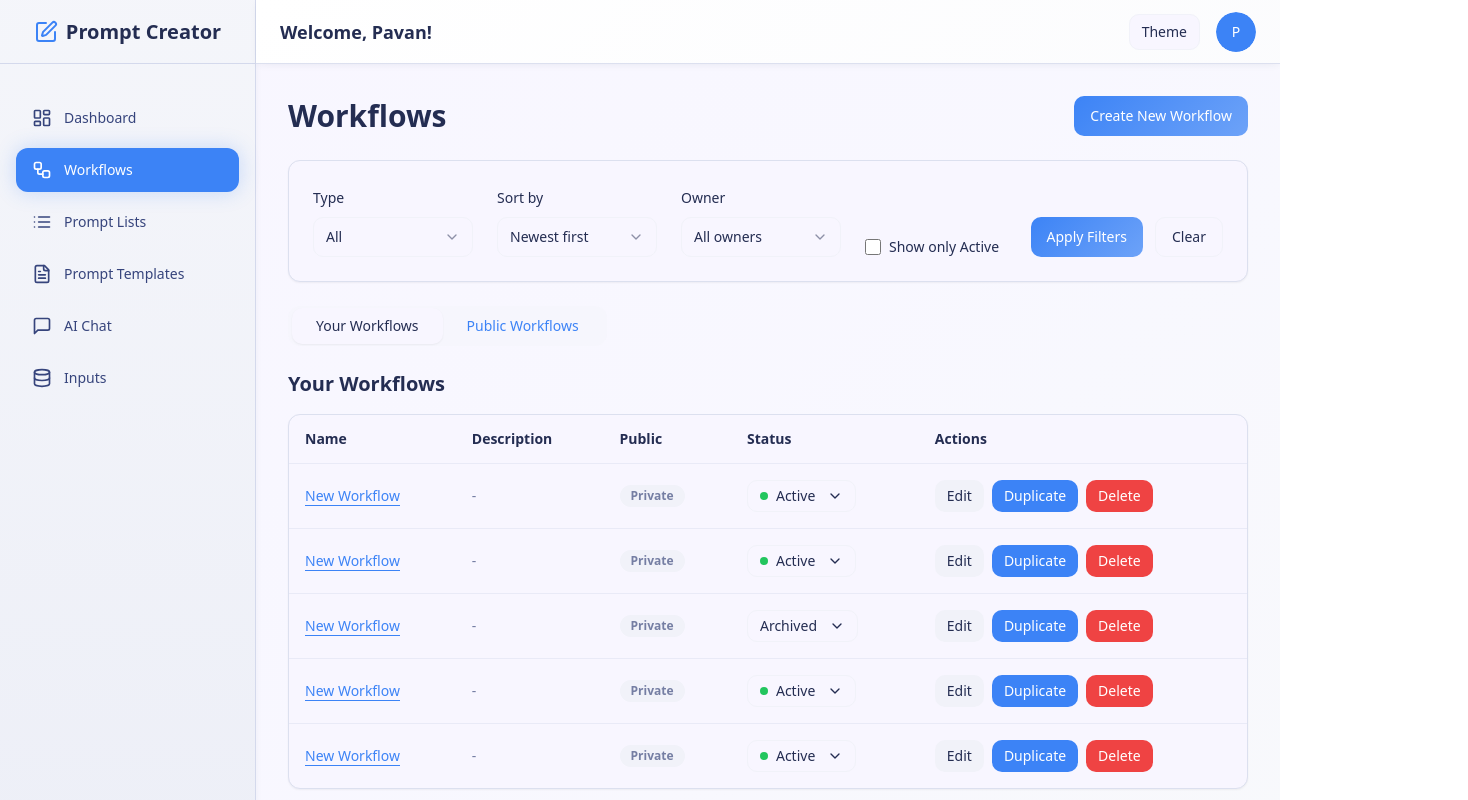
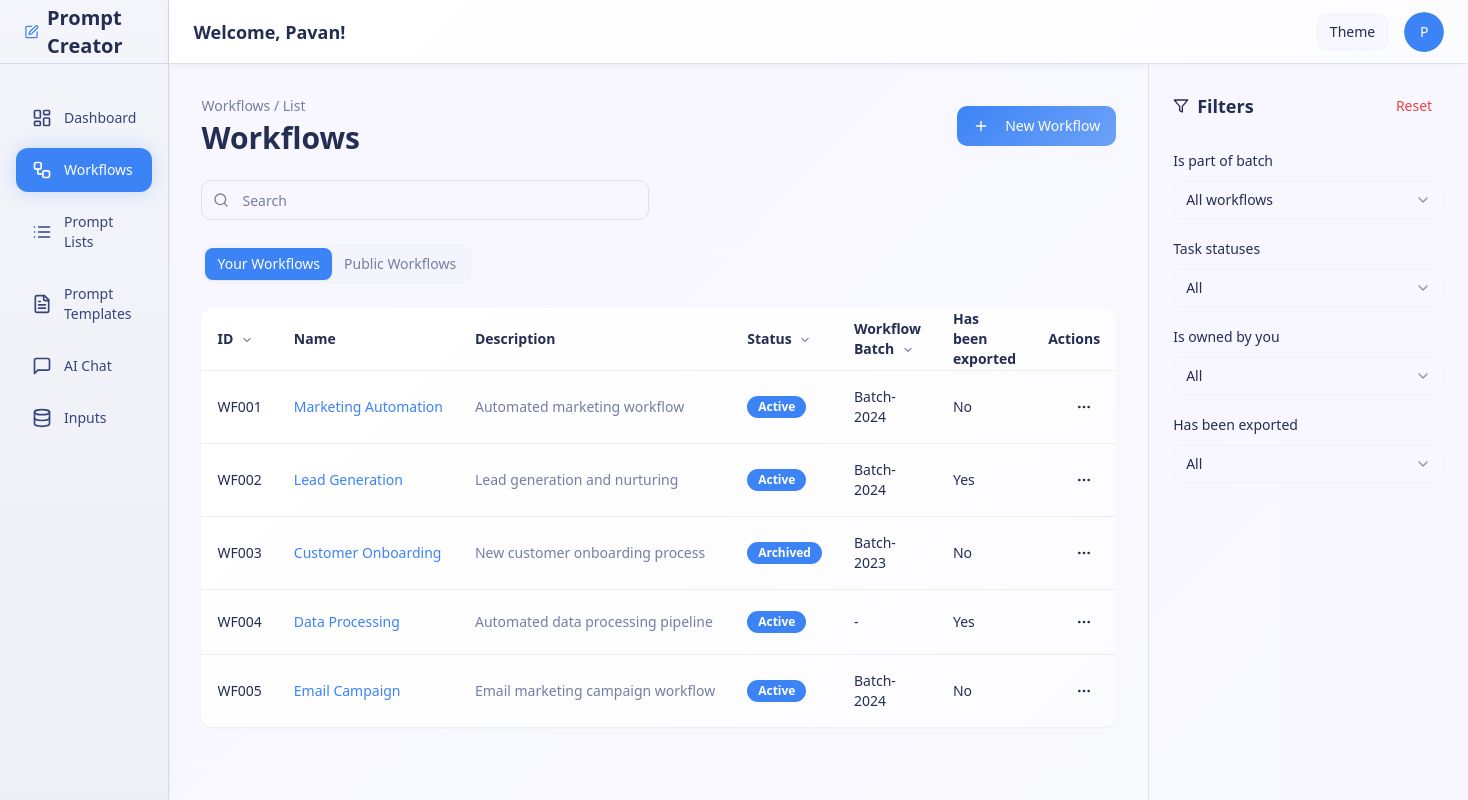
Before and after one commit to Pavandasari2406/create-prompt-flow, a React (Vite) app: page /workflows in a window 1280 px wide. Shown: the top 800 px of the page, 1468 px wide, since content can reach past the window. Built offline with nearby package versions, Linux system fonts and the light colour scheme.

Commit message:
Reverted to commit a34b78482f5a6319efd9f4fa2da99939ed0b01ab

```diff
--- a/src/pages/Workflows.tsx
+++ b/src/pages/Workflows.tsx
@@ -31,196 +31,145 @@ import { ChevronDown, Copy, Edit, Plus, Trash2, Search, Filter, MoreHorizontal,
 
 export default function Workflows() {
   const navigate = useNavigate();
+  const [searchQuery, setSearchQuery] = useState("");
   const [filters, setFilters] = useState({
-    type: "all",
-    sortBy: "newest",
-    owner: "all",
-    showOnlyActive: false
+    isPartOfBatch: "all",
+    taskStatus: "all",
+    isOwnedByYou: "all",
+    hasBeenExported: "all"
   });
 
   const workflows = [
-    { id: "WF001", name: "New Workflow", description: "", public: false, status: "Active" },
-    { id: "WF002", name: "New Workflow", description: "", public: false, status: "Active" },
-    { id: "WF003", name: "New Workflow", description: "", public: false, status: "Archived" },
-    { id: "WF004", name: "New Workflow", description: "", public: false, status: "Active" },
-    { id: "WF005", name: "New Workflow", description: "", public: false, status: "Active" }
+    { id: "WF001", name: "Marketing Automation", description: "Automated marketing workflow", status: "Active", batch: "Batch-2024", isOwned: true, exported: false },
+    { id: "WF002", name: "Lead Generation", description: "Lead generation and nurturing", status: "Active", batch: "Batch-2024", isOwned: true, exported: true },
+    { id: "WF003", name: "Customer Onboarding", description: "New customer onboarding process", status: "Archived", batch: "Batch-2023", isOwned: false, exported: false },
+    { id: "WF004", name: "Data Processing", description: "Automated data processing pipeline", status: "Active", batch: null, isOwned: true, exported: true },
+    { id: "WF005", name: "Email Campaign", description: "Email marketing campaign workflow", status: "Active", batch: "Batch-2024", isOwned: false, exported: false }
   ];
 
   const publicWorkflows = [
-    { id: "PW001", name: "Public Template", description: "A shared workflow template", public: true, status: "Active", author: "Community" },
-    { id: "PW002", name: "Marketing Flow", description: "For marketing campaigns", public: true, status: "Active", author: "Expert User" }
+    { id: "PW001", name: "E-commerce Template", description: "Complete e-commerce workflow template", author: "Community", status: "Active", batch: "Template-V1" },
+    { id: "PW002", name: "Blog Content Workflow", description: "Content creation and publishing workflow", author: "Expert User", status: "Active", batch: "Template-V2" }
   ];
 
-  const clearFilters = () => {
+  const resetFilters = () => {
     setFilters({
-      type: "all",
-      sortBy: "newest",
-      owner: "all",
-      showOnlyActive: false
+      isPartOfBatch: "all",
+      taskStatus: "all",
+      isOwnedByYou: "all",
+      hasBeenExported: "all"
     });
+    setSearchQuery("");
   };
 
   return (
     <AppLayout>
-      <div className="p-8 space-y-6 max-w-7xl mx-auto">
+      <div className="flex h-full">
+        {/* Main Content */}
+        <div className="flex-1 p-8 space-y-6">
           {/* Header */}
           <div className="flex justify-between items-center">
+            <div>
+              <div className="text-sm text-muted-foreground mb-1">Workflows / List</div>
               <h1 className="text-3xl font-bold text-foreground">Workflows</h1>
+            </div>
             <Button
               onClick={() => navigate("/workflows/new")}
               className="bg-gradient-primary hover:shadow-glow transition-smooth"
             >
-            Create New Workflow
+              <Plus className="h-4 w-4 mr-2" />
+              New Workflow
             </Button>
           </div>
 
-        {/* Filters */}
-        <Card className="bg-background border border-border shadow-sm">
-          <CardContent className="p-6">
-            <div className="flex flex-wrap gap-6 items-end">
-              <div className="space-y-2">
-                <label className="text-sm font-medium text-foreground">Type</label>
-                <Select value={filters.type} onValueChange={(value) => setFilters(prev => ({ ...prev, type: value }))}>
-                  <SelectTrigger className="w-40 bg-background">
-                    <SelectValue />
-                  </SelectTrigger>
-                  <SelectContent>
-                    <SelectItem value="all">All</SelectItem>
-                    <SelectItem value="private">Private</SelectItem>
-                    <SelectItem value="public">Public</SelectItem>
-                  </SelectContent>
-                </Select>
+          {/* Search Bar */}
+          <div className="relative max-w-md">
+            <Search className="absolute left-3 top-1/2 transform -translate-y-1/2 h-4 w-4 text-muted-foreground" />
+            <Input
+              placeholder="Search"
+              value={searchQuery}
+              onChange={(e) => setSearchQuery(e.target.value)}
+              className="pl-10 bg-background border-border"
+            />
           </div>
-
-              <div className="space-y-2">
-                <label className="text-sm font-medium text-foreground">Sort by</label>
-                <Select value={filters.sortBy} onValueChange={(value) => setFilters(prev => ({ ...prev, sortBy: value }))}>
-                  <SelectTrigger className="w-40 bg-background">
-                    <SelectValue />
-                  </SelectTrigger>
-                  <SelectContent>
-                    <SelectItem value="newest">Newest first</SelectItem>
-                    <SelectItem value="oldest">Oldest first</SelectItem>
-                    <SelectItem value="name">Name A-Z</SelectItem>
-                  </SelectContent>
-                </Select>
-              </div>
-
-              <div className="space-y-2">
-                <label className="text-sm font-medium text-foreground">Owner</label>
-                <Select value={filters.owner} onValueChange={(value) => setFilters(prev => ({ ...prev, owner: value }))}>
-                  <SelectTrigger className="w-40 bg-background">
-                    <SelectValue />
-                  </SelectTrigger>
-                  <SelectContent>
-                    <SelectItem value="all">All owners</SelectItem>
-                    <SelectItem value="me">Me</SelectItem>
-                    <SelectItem value="team">Team</SelectItem>
-                  </SelectContent>
-                </Select>
-              </div>
-
-              <div className="flex items-center space-x-2">
-                <input
-                  type="checkbox"
-                  id="showOnlyActive"
-                  checked={filters.showOnlyActive}
-                  onChange={(e) => setFilters(prev => ({ ...prev, showOnlyActive: e.target.checked }))}
-                  className="w-4 h-4 rounded border-border"
-                />
-                <label htmlFor="showOnlyActive" className="text-sm font-medium text-foreground">
-                  Show only Active
-                </label>
-              </div>
-
-              <div className="flex gap-3 ml-auto">
-                <Button className="bg-gradient-primary hover:shadow-glow transition-smooth">
-                  Apply Filters
-                </Button>
-                <Button variant="outline" onClick={clearFilters}>
-                  Clear
-                </Button>
-              </div>
-            </div>
-          </CardContent>
-        </Card>
 
           {/* Workflows Content */}
           <Tabs defaultValue="your" className="space-y-6">
-          <TabsList className="bg-muted/30 p-1 rounded-lg">
-            <TabsTrigger
-              value="your"
-              className="data-[state=active]:bg-background data-[state=active]:text-foreground data-[state=active]:shadow-sm rounded-md px-6 py-2"
-            >
+            <TabsList className="bg-muted/50">
+              <TabsTrigger value="your" className="data-[state=active]:bg-primary data-[state=active]:text-primary-foreground">
                 Your Workflows
               </TabsTrigger>
-            <TabsTrigger
-              value="public"
-              className="data-[state=active]:bg-background data-[state=active]:text-foreground data-[state=active]:shadow-sm rounded-md px-6 py-2 text-primary"
-            >
+              <TabsTrigger value="public" className="data-[state=active]:bg-primary data-[state=active]:text-primary-foreground">
                 Public Workflows
               </TabsTrigger>
             </TabsList>
 
-          <TabsContent value="your" className="space-y-4">
-            <h2 className="text-xl font-semibold text-foreground">Your Workflows</h2>
-            <Card className="bg-background border border-border shadow-sm">
+            <TabsContent value="your">
+              <Card className="bg-gradient-card shadow-medium border-0">
                 <CardContent className="p-0">
                   <Table>
                     <TableHeader>
-                    <TableRow className="border-border/50 hover:bg-transparent">
-                      <TableHead className="font-semibold text-foreground h-12">Name</TableHead>
+                      <TableRow className="border-border/50">
+                        <TableHead className="font-semibold text-foreground">
+                          ID <ChevronDown className="inline h-3 w-3 ml-1" />
+                        </TableHead>
+                        <TableHead className="font-semibold text-foreground">Name</TableHead>
                         <TableHead className="font-semibold text-foreground">Description</TableHead>
-                      <TableHead className="font-semibold text-foreground">Public</TableHead>
-                      <TableHead className="font-semibold text-foreground">Status</TableHead>
-                      <TableHead className="font-semibold text-foreground">Actions</TableHead>
+                        <TableHead className="font-semibold text-foreground">
+                          Status <ChevronDown className="inline h-3 w-3 ml-1" />
+                        </TableHead>
+                        <TableHead className="font-semibold text-foreground">
+                          Workflow Batch <ChevronDown className="inline h-3 w-3 ml-1" />
+                        </TableHead>
+                        <TableHead className="font-semibold text-foreground">Has been exported</TableHead>
+                        <TableHead className="font-semibold text-foreground text-right">Actions</TableHead>
                       </TableRow>
                     </TableHeader>
                     <TableBody>
                       {workflows.map((workflow) => (
-                      <TableRow key={workflow.id} className="border-border/50 hover:bg-muted/20 transition-smooth">
+                        <TableRow key={workflow.id} className="border-border/50 hover:bg-muted/30 transition-smooth">
+                          <TableCell className="font-medium text-foreground">{workflow.id}</TableCell>
                           <TableCell>
-                          <Button variant="link" className="p-0 h-auto text-primary hover:text-primary-hover underline font-normal">
+                            <Button variant="link" className="p-0 h-auto text-primary hover:text-primary-hover font-medium">
                               {workflow.name}
                             </Button>
                           </TableCell>
-                        <TableCell className="text-muted-foreground">
-                          {workflow.description || "-"}
+                          <TableCell className="text-muted-foreground max-w-xs truncate">
+                            {workflow.description}
                           </TableCell>
                           <TableCell>
-                          <Badge variant="secondary" className="bg-muted text-muted-foreground rounded-full">
-                            Private
+                            <Badge variant={workflow.status === "Active" ? "default" : "secondary"} className="bg-accent text-accent-foreground">
+                              {workflow.status}
                             </Badge>
                           </TableCell>
-                        <TableCell>
+                          <TableCell className="text-foreground">
+                            {workflow.batch || "-"}
+                          </TableCell>
+                          <TableCell className="text-foreground">
+                            {workflow.exported ? "Yes" : "No"}
+                          </TableCell>
+                          <TableCell className="text-right">
                             <DropdownMenu>
                               <DropdownMenuTrigger asChild>
-                              <Button variant="outline" size="sm" className="h-8 justify-between min-w-24">
-                                <span className="flex items-center">
-                                  {workflow.status === "Active" && <span className="w-2 h-2 bg-green-500 rounded-full mr-2" />}
-                                  {workflow.status}
-                                </span>
-                                <ChevronDown className="h-3 w-3 ml-1" />
+                                <Button variant="ghost" size="sm" className="h-8 w-8 p-0">
+                                  <MoreHorizontal className="h-4 w-4" />
                                 </Button>
                               </DropdownMenuTrigger>
-                            <DropdownMenuContent>
-                              <DropdownMenuItem>Active</DropdownMenuItem>
-                              <DropdownMenuItem>Archived</DropdownMenuItem>
+                              <DropdownMenuContent align="end" className="bg-popover border border-border shadow-lg">
+                                <DropdownMenuItem className="cursor-pointer">
+                                  <Edit className="h-4 w-4 mr-2" />
+                                  Edit
+                                </DropdownMenuItem>
+                                <DropdownMenuItem className="cursor-pointer">
+                                  <Copy className="h-4 w-4 mr-2" />
+                                  Duplicate
+                                </DropdownMenuItem>
+                                <DropdownMenuItem className="cursor-pointer text-destructive">
+                                  <Trash2 className="h-4 w-4 mr-2" />
+                                  Delete
+                                </DropdownMenuItem>
                               </DropdownMenuContent>
                             </DropdownMenu>
-                        </TableCell>
-                        <TableCell>
-                          <div className="flex gap-2">
-                            <Button size="sm" variant="secondary" className="h-8 px-3 bg-muted hover:bg-muted/80">
-                              Edit
-                            </Button>
-                            <Button size="sm" className="h-8 px-3 bg-primary text-primary-foreground hover:bg-primary/90">
-                              Duplicate
-                            </Button>
-                            <Button size="sm" variant="destructive" className="h-8 px-3">
-                              Delete
-                            </Button>
-                          </div>
                           </TableCell>
                         </TableRow>
                       ))}
@@ -230,43 +179,58 @@ export default function Workflows() {
               </Card>
             </TabsContent>
 
-          <TabsContent value="public" className="space-y-4">
-            <h2 className="text-xl font-semibold text-foreground">Public Workflows</h2>
-            <Card className="bg-background border border-border shadow-sm">
+            <TabsContent value="public">
+              <Card className="bg-gradient-card shadow-medium border-0">
                 <CardContent className="p-0">
                   <Table>
                     <TableHeader>
-                    <TableRow className="border-border/50 hover:bg-transparent">
-                      <TableHead className="font-semibold text-foreground h-12">Name</TableHead>
+                      <TableRow className="border-border/50">
+                        <TableHead className="font-semibold text-foreground">
+                          ID <ChevronDown className="inline h-3 w-3 ml-1" />
+                        </TableHead>
+                        <TableHead className="font-semibold text-foreground">Name</TableHead>
                         <TableHead className="font-semibold text-foreground">Description</TableHead>
                         <TableHead className="font-semibold text-foreground">Author</TableHead>
-                      <TableHead className="font-semibold text-foreground">Status</TableHead>
-                      <TableHead className="font-semibold text-foreground">Actions</TableHead>
+                        <TableHead className="font-semibold text-foreground">
+                          Status <ChevronDown className="inline h-3 w-3 ml-1" />
+                        </TableHead>
+                        <TableHead className="font-semibold text-foreground text-right">Actions</TableHead>
                       </TableRow>
                     </TableHeader>
                     <TableBody>
                       {publicWorkflows.map((workflow) => (
-                      <TableRow key={workflow.id} className="border-border/50 hover:bg-muted/20 transition-smooth">
+                        <TableRow key={workflow.id} className="border-border/50 hover:bg-muted/30 transition-smooth">
+                          <TableCell className="font-medium text-foreground">{workflow.id}</TableCell>
                           <TableCell>
-                          <Button variant="link" className="p-0 h-auto text-primary hover:text-primary-hover underline font-normal">
+                            <Button variant="link" className="p-0 h-auto text-primary hover:text-primary-hover font-medium">
                               {workflow.name}
                             </Button>
                           </TableCell>
-                        <TableCell className="text-muted-foreground">
+                          <TableCell className="text-muted-foreground max-w-xs truncate">
                             {workflow.description}
                           </TableCell>
                           <TableCell className="text-foreground">
                             {workflow.author}
                           </TableCell>
                           <TableCell>
-                          <Badge variant="default" className="bg-green-100 text-green-800 border-green-200 rounded-full">
+                            <Badge variant="default" className="bg-success text-success-foreground">
                               {workflow.status}
                             </Badge>
                           </TableCell>
-                        <TableCell>
-                          <Button size="sm" className="h-8 px-3 bg-primary text-primary-foreground hover:bg-primary/90">
+                          <TableCell className="text-right">
+                            <DropdownMenu>
+                              <DropdownMenuTrigger asChild>
+                                <Button variant="ghost" size="sm" className="h-8 w-8 p-0">
+                                  <MoreHorizontal className="h-4 w-4" />
+                                </Button>
+                              </DropdownMenuTrigger>
+                              <DropdownMenuContent align="end" className="bg-popover border border-border shadow-lg">
+                                <DropdownMenuItem className="cursor-pointer">
+                                  <Copy className="h-4 w-4 mr-2" />
                                   Use Template
-                          </Button>
+                                </DropdownMenuItem>
+                              </DropdownMenuContent>
+                            </DropdownMenu>
                           </TableCell>
                         </TableRow>
                       ))}
@@ -277,6 +241,79 @@ export default function Workflows() {
             </TabsContent>
           </Tabs>
         </div>
+
+        {/* Filters Sidebar */}
+        <div className="w-80 border-l border-border bg-background/50 p-6 space-y-6">
+          <div className="flex items-center justify-between">
+            <h3 className="text-lg font-semibold text-foreground flex items-center">
+              <Filter className="h-4 w-4 mr-2" />
+              Filters
+            </h3>
+            <Button variant="ghost" size="sm" onClick={resetFilters} className="text-destructive hover:text-destructive">
+              Reset
+            </Button>
+          </div>
+
+          <div className="space-y-4">
+            <div className="space-y-2">
+              <label className="text-sm font-medium text-foreground">Is part of batch</label>
+              <Select value={filters.isPartOfBatch} onValueChange={(value) => setFilters(prev => ({ ...prev, isPartOfBatch: value }))}>
+                <SelectTrigger className="w-full">
+                  <SelectValue placeholder="All workflows" />
+                </SelectTrigger>
+                <SelectContent>
+                  <SelectItem value="all">All workflows</SelectItem>
+                  <SelectItem value="yes">Yes</SelectItem>
+                  <SelectItem value="no">No</SelectItem>
+                </SelectContent>
+              </Select>
+            </div>
+
+            <div className="space-y-2">
+              <label className="text-sm font-medium text-foreground">Task statuses</label>
+              <Select value={filters.taskStatus} onValueChange={(value) => setFilters(prev => ({ ...prev, taskStatus: value }))}>
+                <SelectTrigger className="w-full">
+                  <SelectValue placeholder="All" />
+                </SelectTrigger>
+                <SelectContent>
+                  <SelectItem value="all">All</SelectItem>
+                  <SelectItem value="active">Active</SelectItem>
+                  <SelectItem value="archived">Archived</SelectItem>
+                  <SelectItem value="draft">Draft</SelectItem>
+                </SelectContent>
+              </Select>
+            </div>
+
+            <div className="space-y-2">
+              <label className="text-sm font-medium text-foreground">Is owned by you</label>
+              <Select value={filters.isOwnedByYou} onValueChange={(value) => setFilters(prev => ({ ...prev, isOwnedByYou: value }))}>
+                <SelectTrigger className="w-full">
+                  <SelectValue placeholder="All" />
+                </SelectTrigger>
+                <SelectContent>
+                  <SelectItem value="all">All</SelectItem>
+                  <SelectItem value="yes">Yes</SelectItem>
+                  <SelectItem value="no">No</SelectItem>
+                </SelectContent>
+              </Select>
+            </div>
+
+            <div className="space-y-2">
+              <label className="text-sm font-medium text-foreground">Has been exported</label>
+              <Select value={filters.hasBeenExported} onValueChange={(value) => setFilters(prev => ({ ...prev, hasBeenExported: value }))}>
+                <SelectTrigger className="w-full">
+                  <SelectValue placeholder="All" />
+                </SelectTrigger>
+                <SelectContent>
+                  <SelectItem value="all">All</SelectItem>
+                  <SelectItem value="yes">Yes</SelectItem>
+                  <SelectItem value="no">No</SelectItem>
+                </SelectContent>
+              </Select>
+            </div>
+          </div>
+        </div>
+      </div>
     </AppLayout>
   );
 }
```
Lines whose indentation alone changed are shown as unchanged.
